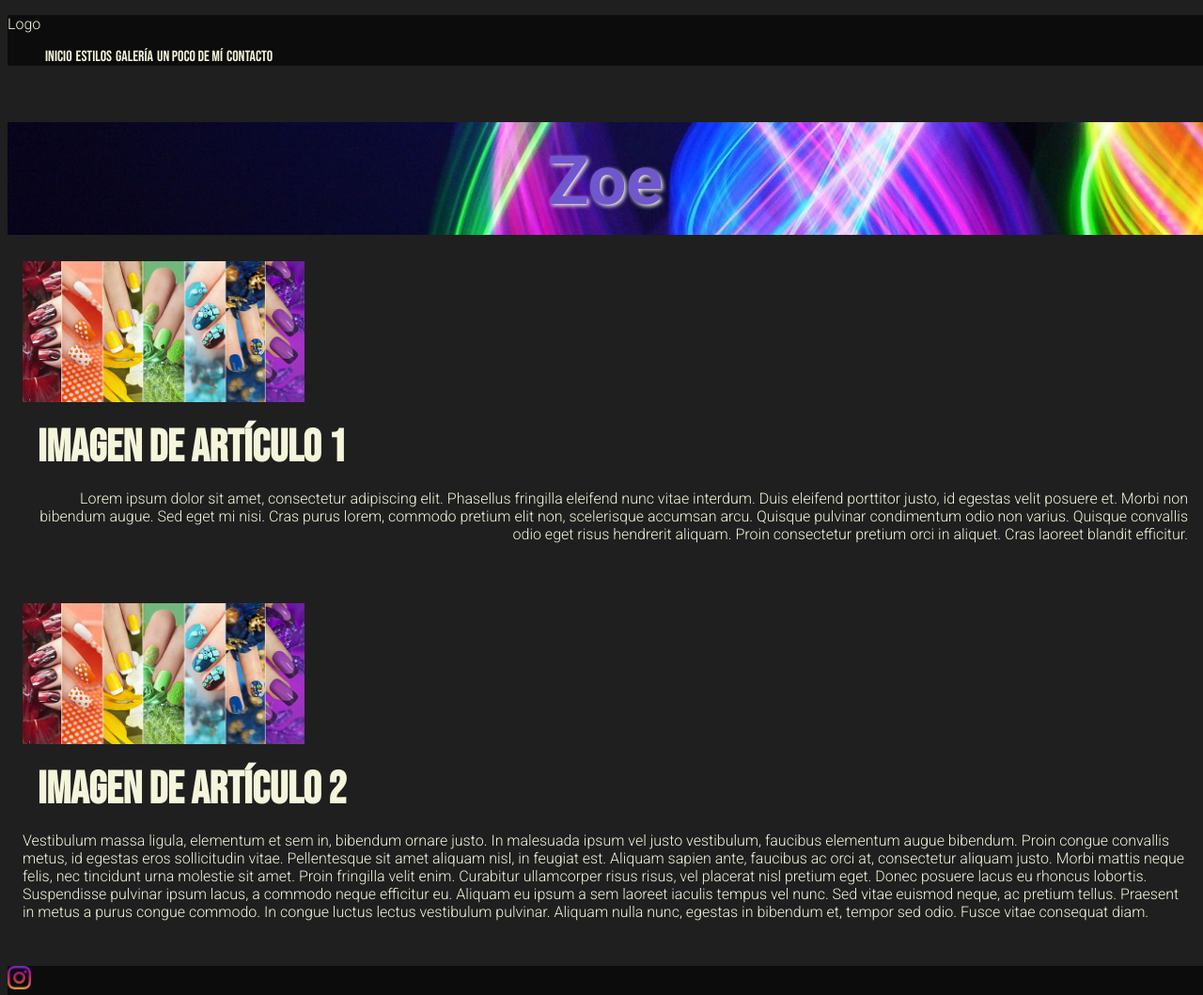
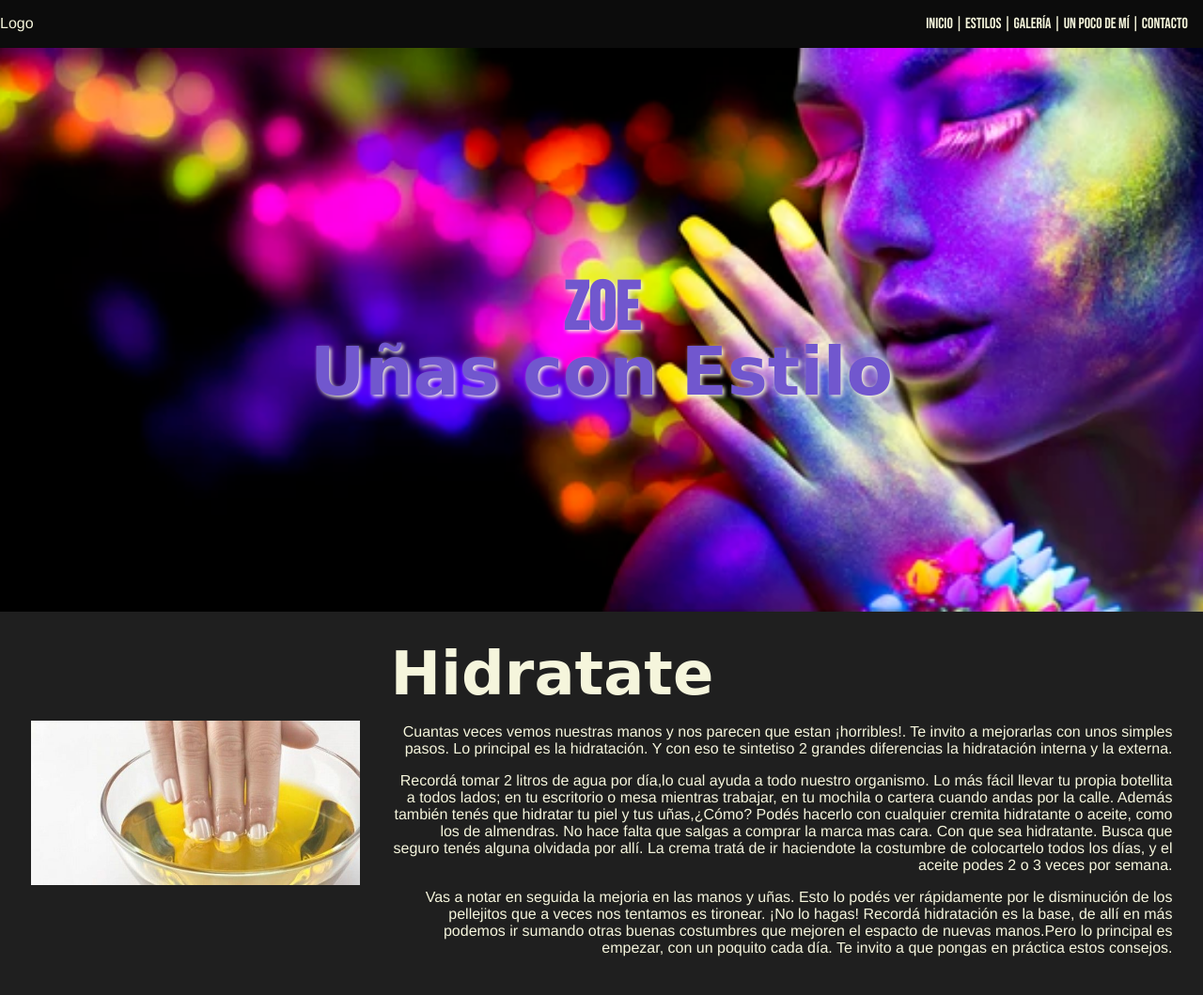
Before and after one commit to nancyargentina/NailArtistSite_MartinezNancy, a plain HTML site: page index.html in a window 1280 px wide. Shown: the top 1059 px of the page at 94% size. Drawn offline with Linux system fonts and the light colour scheme; a web font is replaced by a local one.

Commit message:
desafio 07 Aplicar Flexbox

```diff
--- a/css/estilos.css
+++ b/css/estilos.css
@@ -1,6 +1,6 @@
-/** {
+ *{
   margin: 0;
-}*/
+}
 body {
   background-color: rgb(31, 31, 31);
   margin-right: 0;
@@ -8,92 +8,115 @@ body {
 main{
   min-height: 800px;
 }
-header {
+.headerYFooter {
   background-color: rgb(12, 12, 12);
-}
-footer {
-  background-color: rgb(12, 12, 12);
+  display: flex;
+  justify-content: space-between;
 }
 .footer__icons{
   width: 25px;
 }
-h2 {
-  color: #7157ce;
-  font-family: 'Roboto', sans-serif;
-  font-size: 9vh;
-  text-align: center;
-  text-shadow:2px 2px 4px beige;
-}
 p {
   color: beige;
-  font-family: 'Roboto', sans-serif;
+  font-family: Helvetica, sans-serif;
   font-weight:300;
+  margin-top: 16px;
+  margin-bottom: 16px;
 }
+/*  estilo para la cabecera de sección  */
 .encabezado{
   background-image:url("../images/wall.jpg");
   background-size: cover;
   height: 15vh;
   margin-bottom:1%;
-
   }
   .encabezado__titulo{
     position:relative;
     top:2.5vh;
   }
+/*  secciones con texto e imagen  */
+h2 {
+  color: #7157ce;
+  font-family:'Bebas Neue', sans-serif;
+  font-size: 9vh;
+  text-align: center;
+  text-shadow:2px 2px 4px beige;
+}
+.slogan{
+  color: #7157ce;
+  font-family:'Allison', cursive;
+  font-size: 9vh;
+  text-align: center;
+  text-shadow:2px 2px 4px beige;
+}
 section {
   color: beige;
   padding: 1rem;
   margin-bottom: 1rem;
+  display: flex;
+  flex-wrap: wrap;
+  justify-content: space-around;
+  align-items: center;
+}
+.seccion__imagen--medidas350{
+  width: 350px;
 
-}
-.seccion__imagen{
+  }
+.seccion__imagen--medida400{
+    width: 400px;
+    }
 
-  display:inline-block;
-  background-size: contain;
-}
-.seccion__imagen--medidas{
-  width: 300px;
-  }
 
 .articulo{
   display: inline-block;
-  width:40 rem;
+  width:52rem;
   height: 40 rem;
-
 }
 .articulo__titulo{
-  font-family: 'Bebas Neue', sans-serif;
-  font-size: 3rem;
-  margin:1rem 1rem 1rem 1rem;
+  font-family: 'Allison', cursive;
+  font-size: 4rem;
 }
-
 .articulo__parrafo--derecha{
   text-align: right;
 }
 .articulo__parrafo--izquierda{
   text-align: left;
 }
+/* Fin secciones con texto e imagen  */
+
+  /*  estilo para el menu de navegación */
+
 .menu{
     list-style-type:none;
+    font-family: 'Bebas Neue', sans-serif;
+    font-size:16px;
+    color: beige;
+    margin:16px;
 }
 .menu__item{
     display: inline-block;
-    /* width: 20%; */
 }
 .menu__item__link{
   text-decoration: none;
   color:beige;
-    font-family: 'Bebas Neue', sans-serif;
+  font-family: 'Bebas Neue', sans-serif;
 }
+a:hover{
+  color: aquamarine;
+}
+ /*  fin estilo de menu de navegación  */
+.centro{
+  display: flex;
+  justify-content: center;
+}
+.moduloContacto{
 
-.moduloContacto{
     position: relative;
     display: inline-block;
     width: 200px;
-    left: 2rem;
+    /*left: 2rem;*/
 }
 .pie{
-    font-family: 'Roboto', sans-serif;
     font-size: small;
 }
 .boton{
@@ -101,11 +124,19 @@ section {
     border-color: #7157ce;
     border-width: medium;
     background-color:#7157ce;
-
-
 }
 .seccionGaleria{
   display: inline-block;
   width: 30%;
   min-width:300px ;
 }
+#presentacion{
+  background-image:url("../images/portada.png");
+  background-size:cover;
+  background-repeat: no-repeat;
+  background-position: center;
+  height: 600px;
+  display:flex;
+  flex-flow: column nowrap;
+  justify-content: center;
+}
--- a/index.html
+++ b/index.html
@@ -7,58 +7,67 @@
         <title>Zoe. Uñas con estilo</title>
         <link rel="preconnect" href="https://fonts.googleapis.com">
         <link rel="preconnect" href="https://fonts.gstatic.com" crossorigin>
-        <link href="https://fonts.googleapis.com/css2?family=Bebas+Neue&family=Roboto:wght@300;700&display=swap" rel="stylesheet">
+        <link href="https://fonts.googleapis.com/css2?family=Bebas+Neue&family=Roboto:wght@200;300;700&display=swap" rel="stylesheet">
+        <link href="https://fonts.googleapis.com/css2?family=Allison&display=swap" rel="stylesheet">
         <link rel="stylesheet" href="css/estilos.css">
     </head>
     <body>
-        <Header>
+        <Header class="headerYFooter">
             <p>Logo</p>
-
             <nav>
                 <ul class="menu">
-                    <li class="menu__item"><a class="menu__item__link" href="index.html">Inicio </a> </li>
-                    <li class="menu__item"><a class="menu__item__link" href="Pages/estilosNail.html">Estilos </a> </li>
-                    <li class="menu__item"><a class="menu__item__link" href="Pages/galeria.html">Galería </a> </li>
-                    <li class="menu__item"><a class="menu__item__link" href="Pages/unPocoDeMi.html">Un poco de mí </a> </li>
+                    <li class="menu__item"><a class="menu__item__link" href="index.html">Inicio </a> |</li>
+                    <li class="menu__item"><a class="menu__item__link" href="Pages/estilosNail.html">Estilos </a> |</li>
+                    <li class="menu__item"><a class="menu__item__link" href="Pages/galeria.html">Galería </a> |</li>
+                    <li class="menu__item"><a class="menu__item__link" href="Pages/unPocoDeMi.html">Un poco de mí </a> |</li>
                     <li class="menu__item"><a class="menu__item__link" href="Pages/contacto.html">Contacto </a> </li>
                 </ul>
             </nav>
 
         </Header>
         <main>
-            <div class="encabezado">
-                <h2 class="encabezado__titulo"> Zoe </h2>
+            <div class="encabezado" id="presentacion">
+                <h2 class="encabezado__titulo"> ZoE </h2>
+                <h3 class="slogan">Uñas con Estilo</h3>
             </div>
 
             <section>
-                <div class="seccion__imagen"><img class="seccion__imagen--medidas" src="images/img1.jpg"></div>
-                <article class="articulo">
-                <h4 class="articulo__titulo">Imagen de artículo 1</h4>
-                <p class="articulo__parrafo--derecha">Lorem ipsum dolor sit amet, consectetur adipiscing elit. Phasellus fringilla eleifend nunc vitae interdum. Duis eleifend porttitor justo, id
-                     egestas velit posuere et. Morbi non bibendum augue. Sed eget mi nisi. Cras purus lorem, commodo pretium elit non, scelerisque accumsan arcu. Quisque pulvinar condimentum odio non varius. Quisque convallis odio eget risus hendrerit aliquam.
-                     Proin consectetur pretium orci in aliquet. Cras laoreet blandit efficitur.
-                </p>
-            </article>
+                <div class="seccion__imagen"><img class="seccion__imagen--medidas350" src="images/aceite-cuticulas1-600x300.jpg"></div>
+                <div class="articulo">
+                    <h4 class="articulo__titulo">Hidratate</h4>
+                    <p class="articulo__parrafo--derecha">Cuantas veces vemos nuestras manos y nos parecen que estan ¡horribles!. Te invito a mejorarlas con unos simples pasos.
+                        Lo principal es la hidratación. Y con eso te sintetiso 2 grandes diferencias la hidratación interna y la externa.
+                    </p>
+                    <p class="articulo__parrafo--derecha">
+                        Recordá tomar 2 litros de agua por día,lo cual ayuda a todo nuestro organismo. Lo más fácil llevar tu propia botellita a todos lados; en tu escritorio o mesa mientras trabajar,
+                        en tu mochila o cartera cuando andas por la calle. Además también tenés que hidratar tu piel y tus uñas,¿Cómo? Podés hacerlo con cualquier cremita hidratante o aceite, como los de almendras.
+                        No hace falta que salgas a comprar la marca mas cara. Con que sea hidratante. Busca que seguro tenés alguna olvidada por allí. La crema tratá de ir haciendote la costumbre de colocartelo todos los días, y el aceite podes 2 o 3 veces por semana.
+                    </p>
+                    <p class="articulo__parrafo--derecha">Vas a notar en seguida la mejoria en las manos y uñas. Esto lo podés ver rápidamente por le disminución de los pellejitos que a veces nos tentamos es tironear. ¡No lo hagas!
+                        Recordá hidratación es la base, de allí en más podemos ir sumando otras buenas costumbres que mejoren el espacto de nuevas manos.Pero lo principal es empezar, con un poquito cada día.
+                        Te invito a que pongas en práctica estos consejos.
+                    </p>
+                </div>
 
             </section>
 
             <section>
-                <div class="seccion__imagen"><img class="seccion__imagen--medidas" src="images/img1.jpg"></div>
-                <article class="articulo">
-                <h4 class="articulo__titulo">Imagen de artículo 2</h4>
-                <p class="articulo__parrafo--izquierda">
+                <div class="articulo">
+                    <h4 class="articulo__titulo">Imagen de artículo 2</h4>
+                    <p class="articulo__parrafo--izquierda">
                     Vestibulum massa ligula, elementum et sem in, bibendum ornare justo. In malesuada ipsum vel justo vestibulum, faucibus elementum augue bibendum. Proin congue convallis metus, id egestas eros sollicitudin vitae. Pellentesque
                      sit amet aliquam nisl, in feugiat est. Aliquam sapien ante, faucibus ac orci at, consectetur aliquam justo. Morbi mattis neque felis, nec tincidunt urna molestie sit amet. Proin fringilla velit enim. Curabitur ullamcorper risus risus, vel placerat nisl pretium eget.
                      Donec posuere lacus eu rhoncus lobortis. Suspendisse pulvinar ipsum lacus, a commodo neque efficitur eu. Aliquam eu ipsum a sem laoreet iaculis tempus vel nunc. Sed vitae euismod neque, ac pretium tellus. Praesent in metus a purus congue commodo.
                      In congue luctus lectus vestibulum pulvinar. Aliquam nulla nunc, egestas in bibendum et, tempor sed odio. Fusce vitae consequat diam.
                     </p>
-                </article>
+                </div>
+                <div class="seccion__imagen"><img class="seccion__imagen--medidas350" src="images/img1.jpg"></div>
                 </section>
             </section>
         </main>
-        <footer class="pie">
+        <footer class="headerYFooter pie">
             <a href="https://www.instagram.com/nancy.carolina.martinez/"><img class="footer__icons" src="images/instagram25px.png" alt="Instagram"></a>
-             <p>diseñador</p>
+             <p>Nancy Martinez</p>
         </footer>
     </body>
 </html>
```
Also changed, not shown: Pages/contacto.html (+12 -10 lines), Pages/estilosNail.html (+23 -23 lines), Pages/galeria.html (+9 -9 lines), Pages/unPocoDeMi.html (+22 -19 lines), images/aceite-cuticulas1-600x300.jpg (added), images/animalPrint600x750.png (added), images/chromenail.jpg (added), images/degrade600x600.png (added), images/jelly600x600.png (added), images/manga600x600.png (added), images/portada.png (added).
